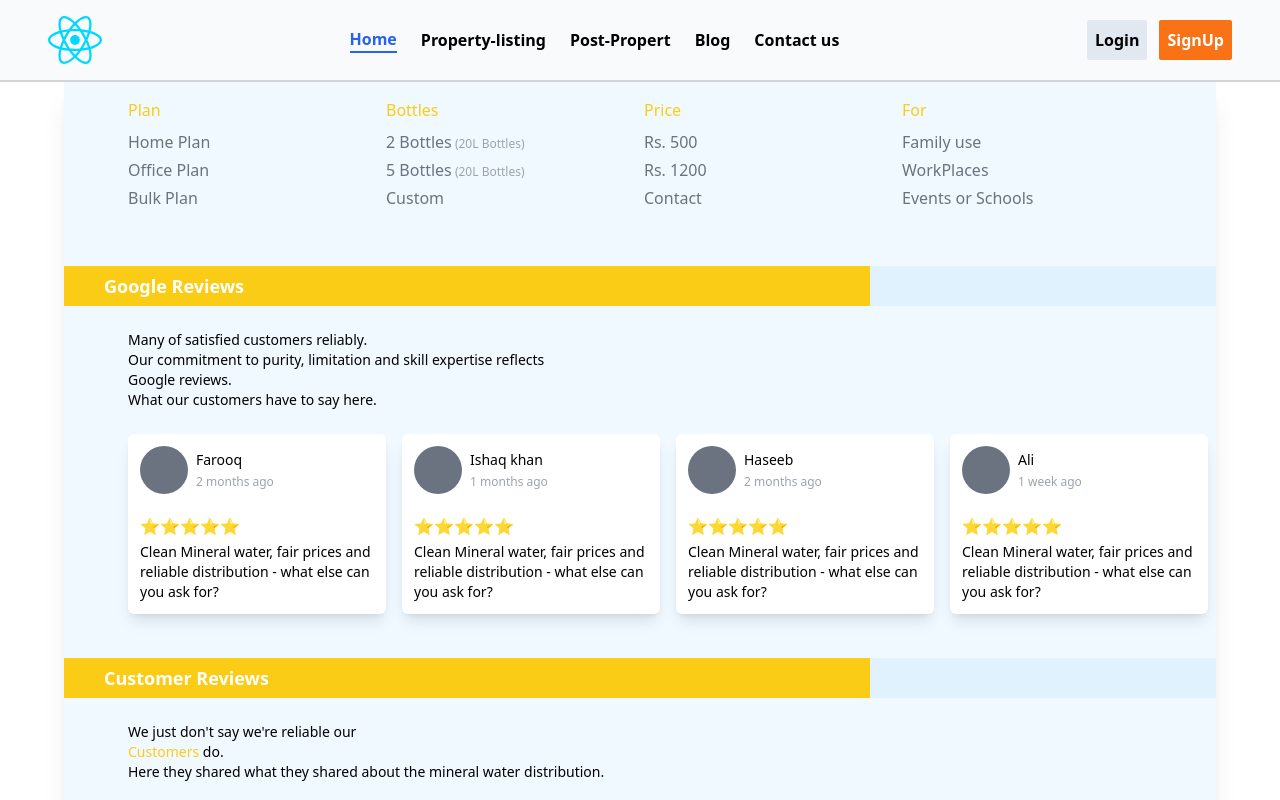
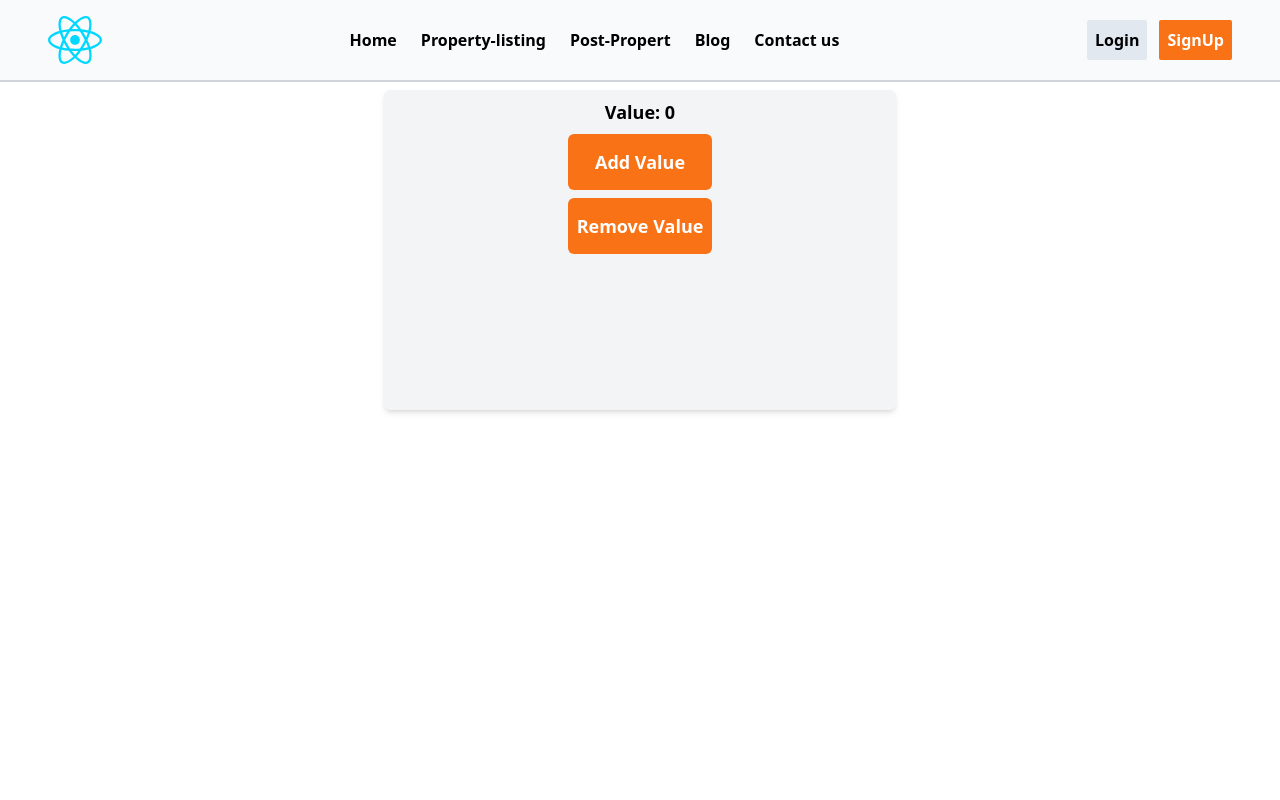
Before and after one commit to riyyan-optiverse/Landing-page-reactjs, a React (Vite) app: page /post-property in a window 1280 px wide. Shown: the top 800 px of the page. Built offline with nearby package versions, Linux system fonts and the light colour scheme.

Commit message:
modified the code

```diff
--- a/src/App.jsx
+++ b/src/App.jsx
@@ -15,13 +15,15 @@ const App = () => {
  <>
  <Navbar/>
     <Routes>
-      <Route path="/property-listing" element={<Home />} />
-      <Route path="/post-property" element={<PropertyListing />} />
-      <Route path="/blog" element={<PostProperty />} />
+      <Route path="/home" element={<Home />} />
+      <Route path="/property-listing" element={<PropertyListing />} />
+      <Route path="/post-property" element={<PostProperty />} />
       <Route path="/contact-us" element={<ContactUs />} />
+      <Route path="/blog" element={<Blog/>} />
       <Route path="/login" element={<LoginPage />} />
        <Route path="/sign-up" element={<SignUpPage />} />
-      <Route path="/home" element={<Card />} />
+      <Route path="/" element={<Card />} />
+
     </Routes>
     </>
 
--- a/src/components/footer/footerContent.jsx
+++ b/src/components/footer/footerContent.jsx
@@ -24,7 +24,7 @@ const footerLinks = [
   },
 ];
 const Footer = () => {
-  const [active, setactive] = useState("home");
+  const [active, setactive] = useState("");
   return (
     <div className="w-full bg-orange-500 mt-5">
       <div className="px-6 md:px-16 pt-7 flex flex-col items-center md:flex-row gap-10 md:gap-44">
--- a/src/components/navbar/navbar-content.jsx
+++ b/src/components/navbar/navbar-content.jsx
@@ -24,7 +24,7 @@ const navLinks = [
   },
 ];
 const Navbar = () => {
-  const [active, setactive] = useState("home");
+  const [active, setactive] = useState("");
   return (
     <>
       <div className="bg-slate-50  w-[100%] md:h-20 flex  justify-start items-center ">
--- a/src/components/postProperty.jsx
+++ b/src/components/postProperty.jsx
@@ -3,12 +3,12 @@ import { useState } from "react";
 export const PostProperty = () => {
   const [counter, setcounter] = useState(0);
 
-  const handleIncrement = () => {
+  const addValue = () => {
     if (counter >= 20) {
       return;
     } else setcounter(counter + 1);
   };
-  const handleDecrement = () => {
+  const removeValue = () => {
     if (counter <= 0) {
       return;
     } else setcounter(counter - 1);
@@ -16,15 +16,17 @@ export const PostProperty = () => {
   return (
     <div className="max-w-lg h-80 bg-gray-100 p-2 shadow-md rounded-md mx-auto mt-2">
       <div className="flex flex-col gap-2 justify-center items-center">
-        <p className="font-semibold">Value: {counter}</p>
+        <p className="font-semibold text-lg">Value: {counter}</p>
         <button
-          onClick={handleIncrement}
+          onClick={addValue}
+           disabled={counter >= 20}
           className="w-36 h-14 bg-orange-500 rounded-md hover:bg-orange-600"
         >
           <span className="font-semibold text-lg text-white">Add Value</span>
         </button>
         <button
-          onClick={handleDecrement}
+          onClick={removeValue}
+           disabled={counter <= 0}
           className="w-36 h-14 bg-orange-500 rounded-md hover:bg-orange-600"
         >
           <span className="font-semibold text-lg text-white">Remove Value</span>
```
